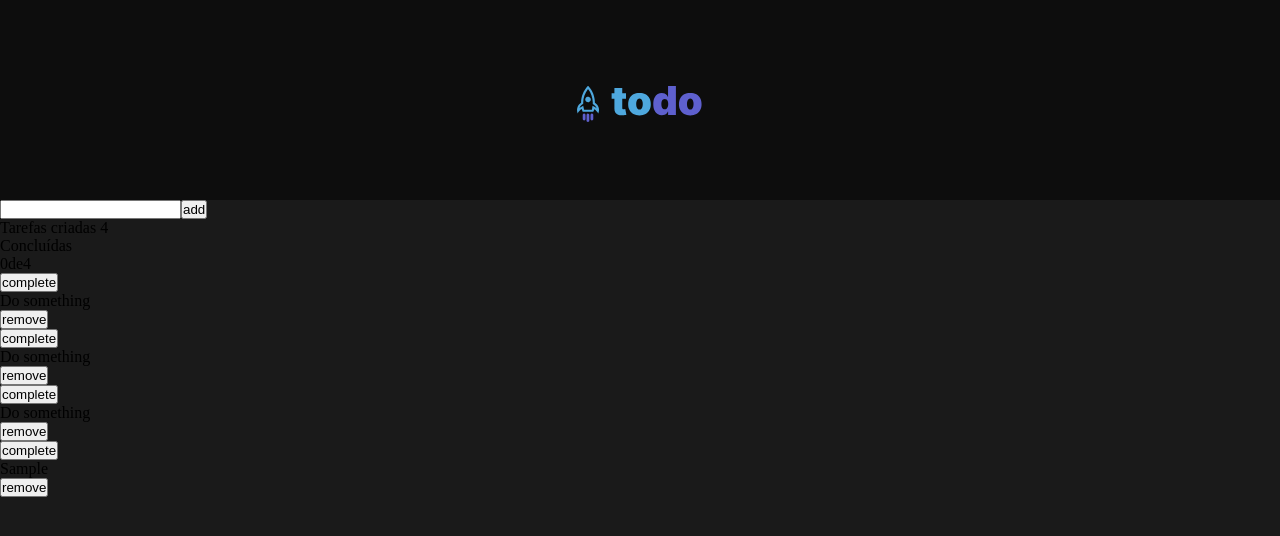
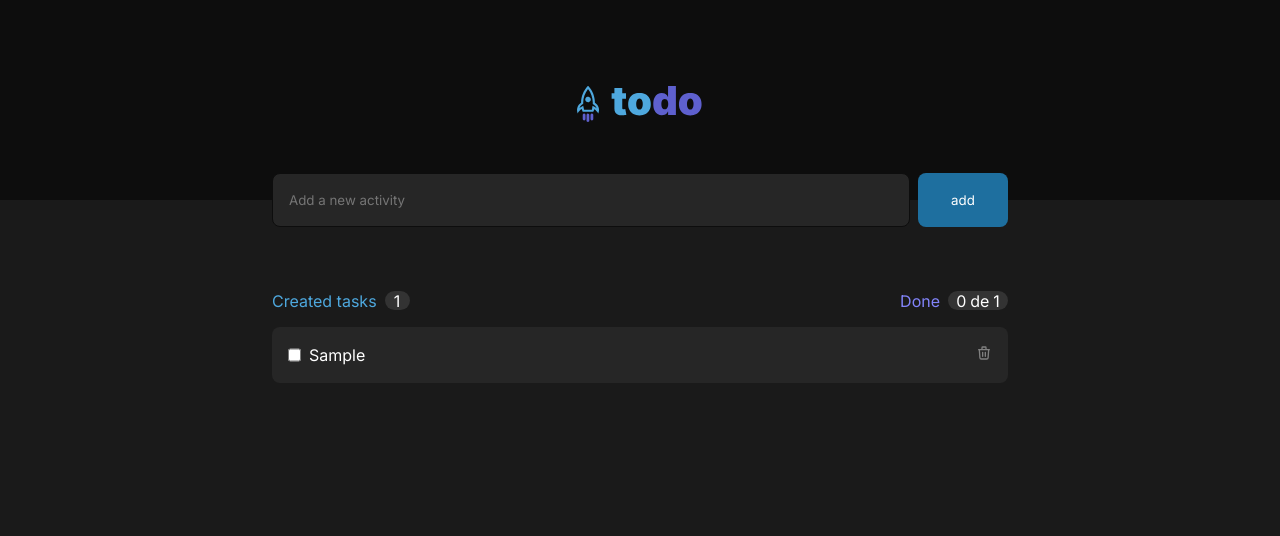
Before and after one commit to davicaju/ignite-challenge-todo, a React (Vite) app: page / in a window 1280 px wide. Both pictures are taken after typing "Sample" into the empty fields and a click on the button "add". Shown: the top 536 px of the page. Built offline with nearby package versions, Linux system fonts and the light colour scheme.

Commit message:
feat: list style

```diff
--- a/package.json
+++ b/package.json
@@ -12,6 +12,7 @@
   "dependencies": {
     "react": "^18.2.0",
     "react-dom": "^18.2.0",
+    "react-icons": "^4.9.0",
     "sass": "^1.63.4"
   },
   "devDependencies": {
--- a/src/components/InputGroup/index.tsx
+++ b/src/components/InputGroup/index.tsx
@@ -1,6 +1,8 @@
 import { useState, FormEvent } from "react";
 
 import { useTodo } from "../../hooks/useTodo";
+
+import "../../styles/input-group.scss";
 
 export function InputGroup() {
   const { onCreateTask } = useTodo();
@@ -19,15 +21,16 @@ export function InputGroup() {
   };
 
   return (
-    <>
+    <div className="input-group">
       <form onSubmit={handleCreateTask}>
         <input
           type="text"
+          placeholder="Add a new activity"
           value={value}
           onChange={(e) => setValue(e.target.value)}
         />
         <button onClick={handleCreateTask}>add</button>
       </form>
-    </>
+    </div>
   );
 }
--- a/src/components/TaskList/index.tsx
+++ b/src/components/TaskList/index.tsx
@@ -1,33 +1,59 @@
 import { useTodo } from "../../hooks/useTodo";
+
+import trashImg from "/assets/trash.svg";
+
+import { HiOutlineTrash } from "react-icons/hi";
+
+import "../../styles/task-list.scss";
 
 export function TaskList() {
   const { tasks, onDeleteTask, onCompleteTask, completedTaskNumber } =
     useTodo();
 
   return (
-    <>
-      <div>
-        <p>Tarefas criadas {tasks.length}</p>
-        <p>
-          Concluídas
+    <div className="task-container">
+      <div className="tasks-information">
+        <div className="left-content">
+          <p>Created tasks</p>
+
+          <span>{tasks.length}</span>
+        </div>
+        <div className="right-content">
+          <p>Done</p>
           {tasks.length === 0 ? (
-            tasks.length
+            <span className="first-span">{tasks.length}</span>
           ) : (
-            <p>
-              {completedTaskNumber}de{tasks.length}
-            </p>
+            <span className="second-span">
+              {completedTaskNumber} <p>de</p> {tasks.length}
+            </span>
           )}
-        </p>
+        </div>
       </div>
       <ul>
         {tasks.map((task) => (
           <li key={task.id}>
-            <button onClick={() => onCompleteTask(task.id)}>complete</button>
-            <p>{task.title}</p>
-            <button onClick={() => onDeleteTask(task.id)}>remove</button>
+            <div className="left-content">
+              <input
+                type="checkbox"
+                name=""
+                id=""
+                checked={task.isCompleted}
+                onChange={() => onCompleteTask(task.id)}
+              />
+              <p
+                style={
+                  task.isCompleted ? { textDecoration: "line-through" } : {}
+                }
+              >
+                {task.title}
+              </p>
+            </div>
+            <a onClick={() => onDeleteTask(task.id)}>
+              <HiOutlineTrash stroke="#808080" />
+            </a>
           </li>
         ))}
       </ul>
-    </>
+    </div>
   );
 }
--- a/src/hooks/useTodo.tsx
+++ b/src/hooks/useTodo.tsx
@@ -42,8 +42,22 @@ export const UseTodoProvider = ({ children }: { children: ReactNode }) => {
     },
   ];
 
-  const [tasks, setTasks] = useState(mockedTasks);
+  const [tasks, setTasks] = useState<Task[]>([]);
   const [completedTaskNumber, setCompletedTaskNumber] = useState(0);
+
+  const loadTasks = () => {
+    const storageTasks = localStorage.getItem("tasks");
+
+    if (storageTasks) {
+      const tasks = JSON.parse(storageTasks);
+
+      setTasks(tasks);
+    }
+  };
+
+  useEffect(() => {
+    loadTasks();
+  }, []);
 
   const onCreateTask = useCallback(
     (value: string) => {
@@ -53,7 +67,11 @@ export const UseTodoProvider = ({ children }: { children: ReactNode }) => {
         isCompleted: false,
       };
 
-      setTasks((oldState) => [...oldState, task]);
+      const updatedTasks = [...tasks, task];
+
+      setTasks(updatedTasks);
+
+      localStorage.setItem("tasks", JSON.stringify(updatedTasks));
     },
     [tasks]
   );
@@ -63,6 +81,8 @@ export const UseTodoProvider = ({ children }: { children: ReactNode }) => {
       const noDeletedTask = tasks.filter((task) => task.id !== id);
 
       setTasks(noDeletedTask);
+
+      localStorage.setItem("tasks", JSON.stringify(noDeletedTask));
     },
     [tasks]
   );
--- a/src/styles/global.scss
+++ b/src/styles/global.scss
@@ -1,10 +1,15 @@
 * {
-    margin: 0;
-    padding: 0;
-    box-sizing: border-box;
+  margin: 0;
+  padding: 0;
+  box-sizing: border-box;
 }
 
+body {
+  background-color: #1a1a1a;
+}
 
-body {
-    background-color: #1A1A1A;
+input,
+button,
+p {
+  font-family: Inter;
 }
--- /dev/null
+++ b/src/styles/input-group.scss
@@ -0,0 +1,39 @@
+.input-group {
+  display: flex;
+  align-items: center;
+  justify-content: center;
+
+  margin-top: -27px;
+
+  input {
+    width: 638px;
+    height: 54px;
+    padding: 1rem;
+
+    background-color: #262626;
+    color: #808080;
+
+    outline: none;
+
+    border: 1px solid #0d0d0d;
+    border-radius: 8px;
+  }
+
+  button {
+    width: 90px;
+    height: 54px;
+
+    background: #1e6f9f;
+    color: white;
+
+    border-radius: 8px;
+    border: 0;
+
+    margin-left: 8px;
+
+    &:hover {
+      cursor: pointer;
+      filter: brightness(95%);
+    }
+  }
+}
--- /dev/null
+++ b/src/styles/task-list.scss
@@ -0,0 +1,124 @@
+.task-container {
+  display: flex;
+  align-items: center;
+  justify-content: center;
+
+  flex-direction: column;
+
+  .tasks-information {
+    display: flex;
+    align-items: center;
+    justify-content: space-between;
+
+    width: 736px;
+
+    margin-top: 64px;
+
+    .left-content {
+      display: flex;
+
+      p {
+        color: #4ea8de;
+        margin-right: 8px;
+      }
+
+      span {
+        display: flex;
+        align-items: center;
+        justify-content: center;
+
+        color: white;
+        background-color: #333;
+
+        font-family: "Inter";
+
+        width: 25px;
+        height: 19px;
+        border-radius: 999px;
+      }
+    }
+
+    .right-content {
+      display: flex;
+      p {
+        color: #8284fa;
+        margin-right: 8px;
+      }
+
+      .first-span {
+        display: flex;
+        align-items: center;
+        justify-content: center;
+
+        color: white;
+        background-color: #333;
+
+        font-family: "Inter";
+
+        width: 25px;
+        height: 19px;
+        border-radius: 999px;
+      }
+
+      .second-span {
+        display: flex;
+        align-items: center;
+        justify-content: center;
+
+        color: white;
+        background-color: #333;
+
+        font-family: "Inter";
+
+        width: 60px;
+        height: 19px;
+        border-radius: 999px;
+
+        p {
+          margin-left: 4px;
+          margin-right: 4px;
+
+          color: white;
+        }
+      }
+    }
+  }
+
+  ul {
+    display: flex;
+    align-items: center;
+    justify-content: center;
+    flex-direction: column;
+
+    width: 736px;
+
+    li {
+      display: flex;
+      align-items: center;
+      justify-content: space-between;
+
+      width: 100%;
+      height: 56px;
+
+      padding: 1rem;
+      border-radius: 8px;
+
+      background-color: #262626;
+      color: white;
+
+      margin-top: 16px;
+
+      svg {
+        cursor: pointer;
+      }
+
+      .left-content {
+        display: flex;
+
+        input {
+          margin-right: 8px;
+        }
+      }
+    }
+  }
+}
```
Also changed, not shown: public/assets/trash.svg (added), 1 other file (tests, documents, lock files or other folders).
